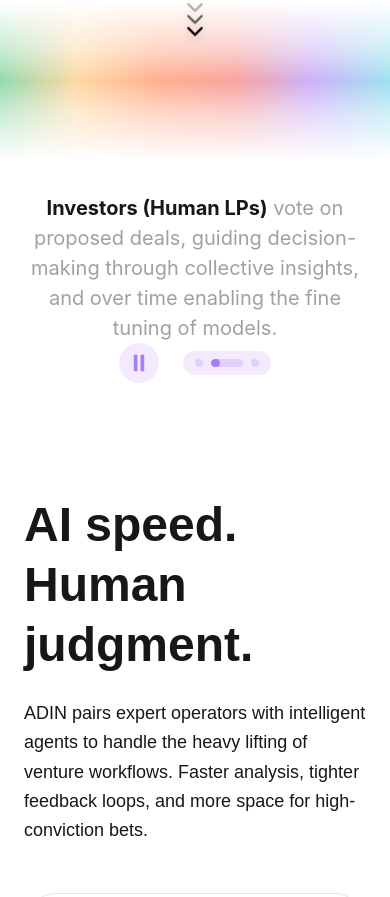
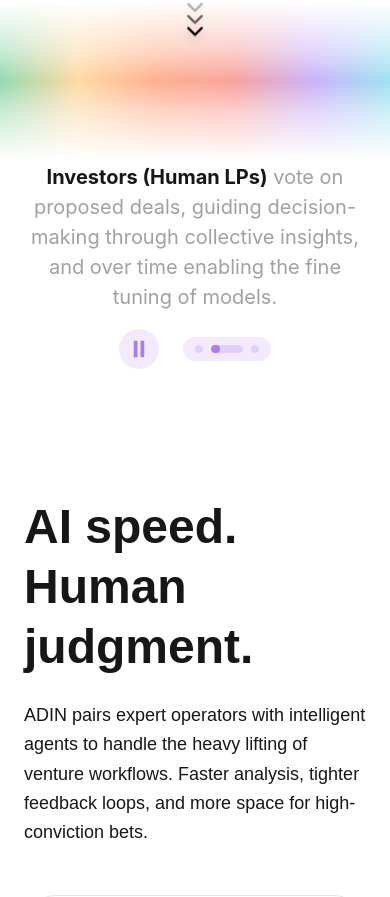
Before and after one commit to WallyMagill/adin-online-landing, a Next.js app: page / in a window 390 px wide. Shown: the part 763-1660 px from the top of the page. Built offline with nearby package versions, Linux system fonts and the light colour scheme.

Commit message:
Fixed carousel

```diff
--- a/src/Components/sections/Content/About/AboutCarousel.tsx
+++ b/src/Components/sections/Content/About/AboutCarousel.tsx
@@ -95,7 +95,7 @@
 
   return (
     <div
-      className="w-full px-6 py-12 md:px-12 md:py-16"
+      className="w-full px-6 py-8 pb-16 md:px-12 md:py-16"
       role="region"
       aria-label="About carousel"
       tabIndex={0}
@@ -103,12 +103,12 @@
     >
       <div className="max-w-4xl mx-auto">
         {/* Slides */}
-        <div className="relative min-h-[120px] md:min-h-[140px]">
-          <div className="max-w-3xl mx-auto">
+        <div className="relative h-[120px] md:h-[140px]">
+          <div className="max-w-3xl mx-auto h-full">
             {slides.map((slide, index) => (
               <div
                 key={index}
-                className={`transition-opacity duration-500 ${
+                className={`transition-opacity duration-500 h-full flex items-center justify-center ${
                   index === currentSlide
                     ? "opacity-100"
                     : "opacity-0 absolute inset-0"
@@ -132,7 +132,7 @@
         </div>
 
         {/* Controls */}
-        <div className="flex items-center justify-center gap-6">
+        <div className="flex items-center justify-center gap-6 mt-8 md:mt-6">
           <button
             onClick={togglePlayPause}
             className="rounded-full flex items-center justify-center w-10 h-10 transition-all duration-200 hover:scale-105"
```
